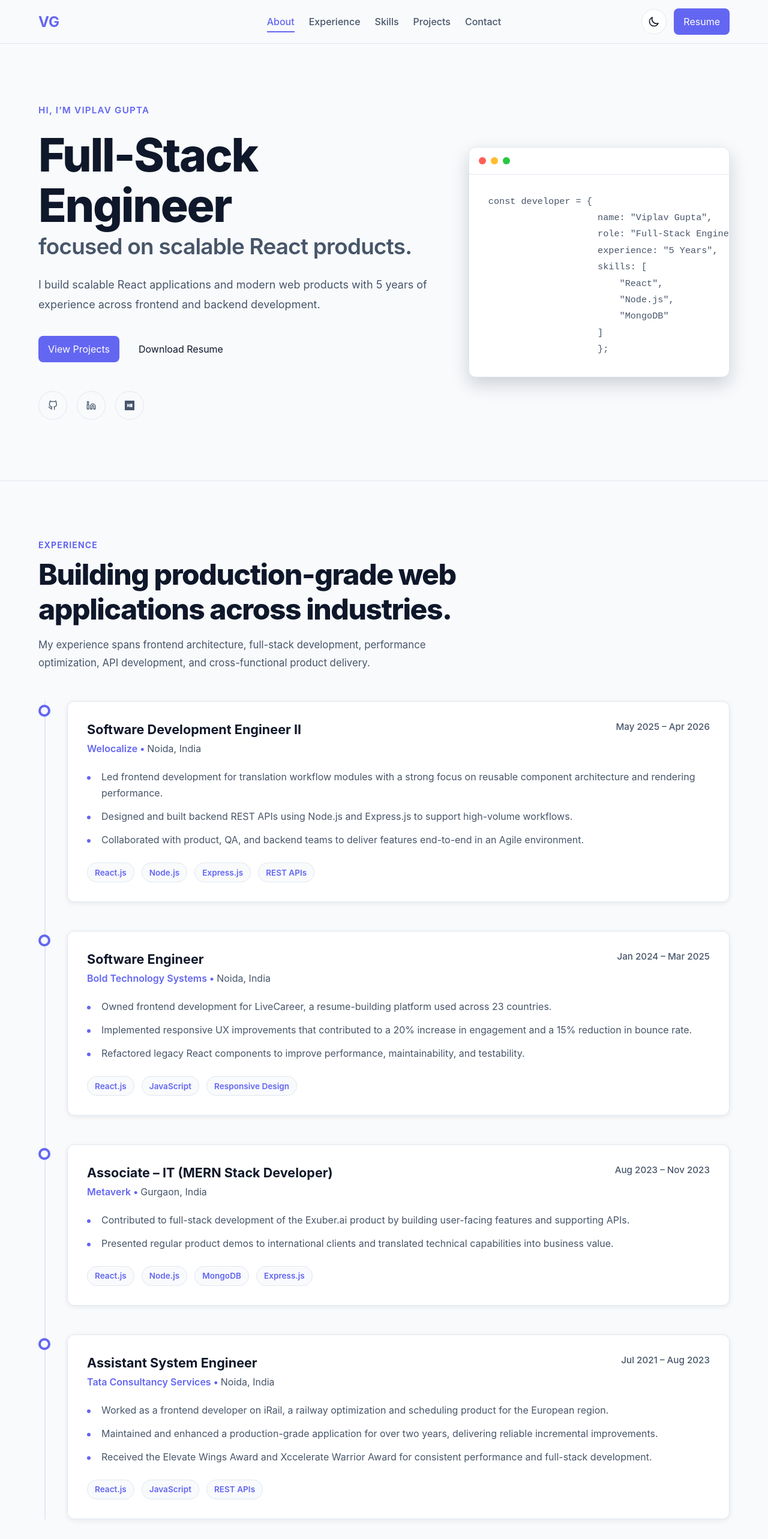
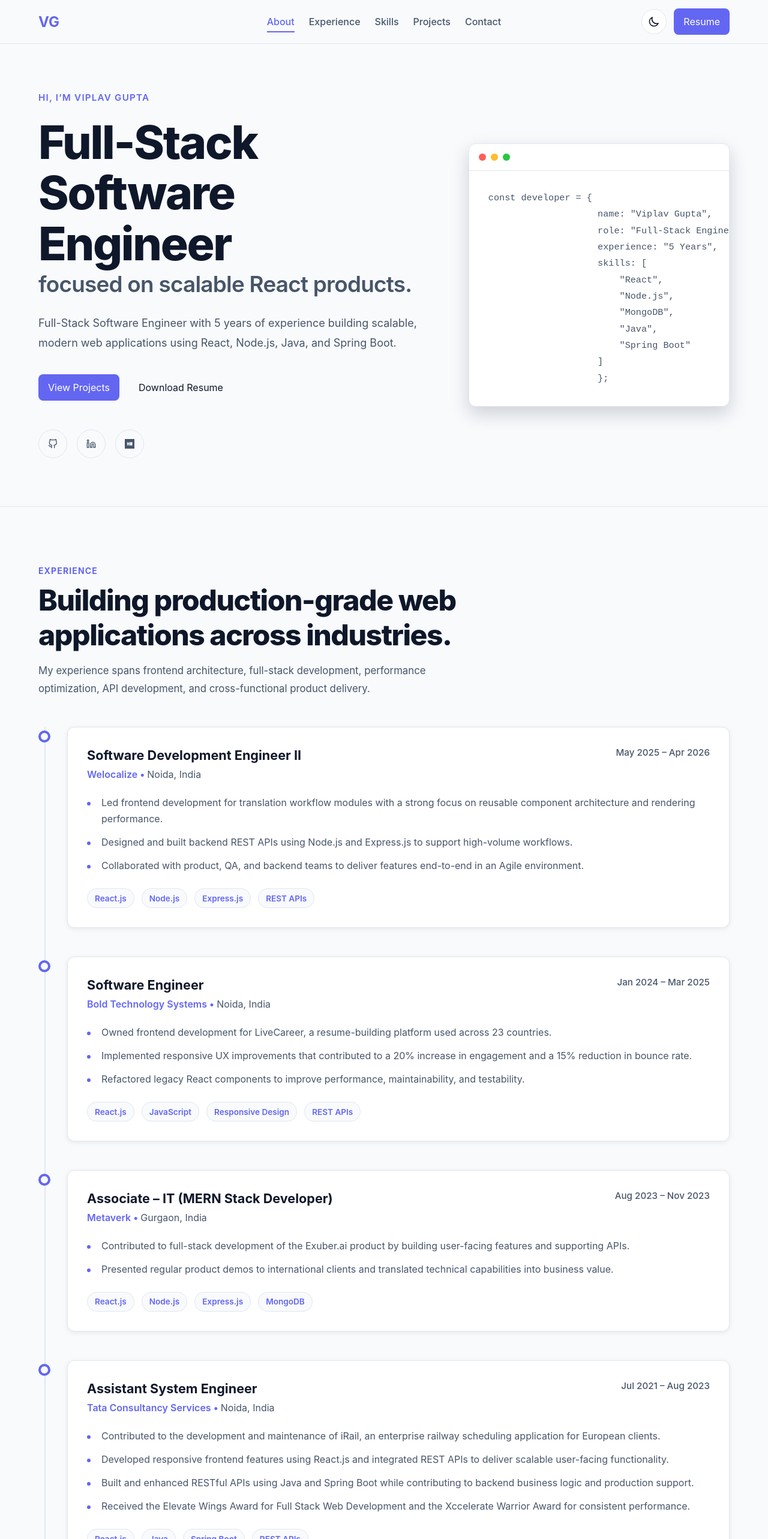
Before and after one commit to viplavg/VG-Portfolio, a React (Vite) app: page / in a window 1280 px wide. Shown: the top 2566 px of the page at 60% size. Built offline with nearby package versions, Linux system fonts and the light colour scheme.

Commit message:
some resume polish and data polishing

```diff
--- a/src/data/experienceData.js
+++ b/src/data/experienceData.js
@@ -18,7 +18,7 @@ export const experienceData = [
     company: "Bold Technology Systems",
     location: "Noida, India",
     duration: "Jan 2024 – Mar 2025",
-    technologies: ["React.js", "JavaScript", "Responsive Design"],
+    technologies: ["React.js", "JavaScript", "Responsive Design", "REST APIs"],
     highlights: [
       "Owned frontend development for LiveCareer, a resume-building platform used across 23 countries.",
       "Implemented responsive UX improvements that contributed to a 20% increase in engagement and a 15% reduction in bounce rate.",
@@ -31,7 +31,7 @@ export const experienceData = [
     company: "Metaverk",
     location: "Gurgaon, India",
     duration: "Aug 2023 – Nov 2023",
-    technologies: ["React.js", "Node.js", "MongoDB", "Express.js"],
+    technologies: ["React.js", "Node.js", "Express.js", "MongoDB"],
     highlights: [
       "Contributed to full-stack development of the Exuber.ai product by building user-facing features and supporting APIs.",
       "Presented regular product demos to international clients and translated technical capabilities into business value.",
@@ -43,11 +43,12 @@ export const experienceData = [
     company: "Tata Consultancy Services",
     location: "Noida, India",
     duration: "Jul 2021 – Aug 2023",
-    technologies: ["React.js", "JavaScript", "REST APIs"],
+    technologies: ["React.js", "Java", "Spring Boot", "REST APIs"],
     highlights: [
-      "Worked as a frontend developer on iRail, a railway optimization and scheduling product for the European region.",
-      "Maintained and enhanced a production-grade application for over two years, delivering reliable incremental improvements.",
-      "Received the Elevate Wings Award and Xccelerate Warrior Award for consistent performance and full-stack development.",
+      "Contributed to the development and maintenance of iRail, an enterprise railway scheduling application for European clients.",
+      "Developed responsive frontend features using React.js and integrated REST APIs to deliver scalable user-facing functionality.",
+      "Built and enhanced RESTful APIs using Java and Spring Boot while contributing to backend business logic and production support.",
+      "Received the Elevate Wings Award for Full Stack Web Development and the Xccelerate Warrior Award for consistent performance.",
     ],
   },
 ];
--- a/src/data/projectsData.js
+++ b/src/data/projectsData.js
@@ -5,14 +5,8 @@ export const projectsData = [
     title: "Customer Support Ticket System",
     description:
       "A full-stack customer support platform that enables users to create, manage, and track support tickets through a role-based workflow. Built with a focus on scalability, maintainability, and real-world support operations.",
-    technologies: [
-      "React",
-      "Node.js",
-      "MongoDB",
-      "React Query",
-      "JWT",
-    ],
-    githubUrl: "",
+    technologies: ["React", "Node.js", "MongoDB", "React Query", "JWT"],
+    githubUrl: "https://github.com/viplavg/Customer-Support-Ticket-System",
     liveUrl: "",
   },
 
@@ -21,16 +15,19 @@ export const projectsData = [
     featured: true,
     title: "Shift Swap Management System",
     description:
-      "A workflow-driven application that allows employees to request shift swaps while managers review and approve requests. Includes authentication, authorization, auditability, and approval lifecycle management.",
+      "A full-stack shift management platform that enables employees to request shift swaps while managers review, approve, or reject requests through a secure workflow. Features role-based authentication, authorization, audit logging, and a complete approval lifecycle designed for real-world workforce management.",
     technologies: [
       "Node.js",
       "Express.js",
       "MongoDB",
       "JWT",
       "REST APIs",
+      "Role-Based Access Control",
     ],
     githubUrl: "https://github.com/viplavg/Swap_Service",
-    liveUrl: "",
+    liveUrl: "https://shiftswap-ui.vercel.app",
+    demoNote:
+      "The backend is deployed on Render's free tier. The initial request after inactivity may take up to 30–60 seconds while the service starts. Subsequent requests respond normally.",
   },
 
   {
@@ -39,12 +36,7 @@ export const projectsData = [
     title: "Personal Portfolio",
     description:
       "A modern developer portfolio built with React featuring reusable components, theme switching, responsive design, and a scalable architecture for showcasing projects and professional experience.",
-    technologies: [
-      "React",
-      "Context API",
-      "CSS",
-      "Vite",
-    ],
+    technologies: ["React", "Context API", "CSS", "Vite"],
     githubUrl: "",
     liveUrl: "",
   },
--- a/src/data/skillsData.js
+++ b/src/data/skillsData.js
@@ -1,44 +1,66 @@
 export const skillsData = [
   {
     id: 1,
+    category: "Programming Languages",
+    skills: [
+      "JavaScript",
+      "TypeScript",
+      "Core Java",
+    ],
+  },
+  {
+    id: 2,
     category: "Frontend",
     skills: [
       "React.js",
       "Next.js",
-      "JavaScript",
-      "TypeScript",
       "HTML5",
       "CSS3",
       "Responsive Design",
-      "Tailwind CSS"
+      "Tailwind CSS",
     ],
   },
   {
-    id: 2,
+    id: 3,
     category: "Backend",
     skills: [
       "Node.js",
       "Express.js",
+      "Spring Boot",
+      "Spring Security",
+      "Spring Data JPA",
+      "Hibernate",
       "REST APIs",
+      "JWT Authentication",
     ],
   },
   {
-    id: 3,
+    id: 4,
     category: "Database",
-    skills: ["MongoDB", "PostgreSQL"],
-  },
-  {
-    id: 4,
-    category: "State Management",
-    skills: ["Redux", "Context API", "Zustand"],
-  },
-  {
-    id: 4,
-    category: "Data Fetching & Caching",
-    skills: ["React Query", "Axios"],
+    skills: [
+      "MongoDB",
+      "PostgreSQL",
+    ],
   },
   {
     id: 5,
+    category: "State Management",
+    skills: [
+      "Redux",
+      "Context API",
+      "Zustand",
+    ],
+  },
+  {
+    id: 6,
+    category: "Data Fetching & Caching",
+    skills: [
+      "React Query",
+      "Axios",
+    ],
+  },
+  {
+    id: 7,
     category: "UI & Styling",
     skills: [
       "Material UI",
@@ -46,12 +68,11 @@ export const skillsData = [
       "React Bootstrap",
       "SASS",
       "CSS Modules",
-      "React-Bootstrap",
-      "Styled Components"
+      "Styled Components",
     ],
   },
   {
-    id: 6,
+    id: 8,
     category: "Tools & Workflow",
     skills: [
       "Git",
@@ -65,13 +86,13 @@ export const skillsData = [
     ],
   },
   {
-    id: 7,
+    id: 9,
     category: "AI-Assisted Development",
     skills: [
-        "Cursor",
-        "Claude Code",
-        "GitHub Copilot",
-        "ChatGPT"
+      "Cursor",
+      "Claude Code",
+      "GitHub Copilot",
+      "ChatGPT",
     ],
   },
 ];
--- a/src/sections/Hero/Hero.jsx
+++ b/src/sections/Hero/Hero.jsx
@@ -10,13 +10,14 @@ const Hero = () => {
           <span className="hero__eyebrow">Hi, I’m Viplav Gupta</span>
 
           <h1 className="hero__title">
-            Full-Stack Engineer
+            Full-Stack Software Engineer
             <span>focused on scalable React products.</span>
           </h1>
 
           <p className="hero__description">
-            I build scalable React applications and modern web products with 5
-            years of experience across frontend and backend development.
+            Full-Stack Software Engineer with 5 years of experience building
+            scalable, modern web applications using React, Node.js, Java, and
+            Spring Boot.
           </p>
 
           <div className="hero__actions">
@@ -77,7 +78,9 @@ const Hero = () => {
                     skills: [
                         "React",
                         "Node.js",
-                        "MongoDB"
+                        "MongoDB",
+                        "Java",
+                        "Spring Boot"
                     ]
                     };`}
             </pre>
--- a/src/sections/Projects/Projects.css
+++ b/src/sections/Projects/Projects.css
@@ -82,6 +82,17 @@
 
   font-size: 0.85rem;
   font-weight: 600;
+}
+
+.project-card__demo-note {
+  margin-top: 1rem;
+  font-size: 0.85rem;
+  line-height: 1.5;
+  color: var(--text-secondary);
+}
+
+.project-card__demo-note strong {
+  color: var(--text-primary);
 }
 
 .project-card__actions {
--- a/src/sections/Projects/Projects.jsx
+++ b/src/sections/Projects/Projects.jsx
@@ -40,6 +40,12 @@ const Projects = () => {
                         <span key={tech}>{tech}</span>
                       ))}
                     </div>
+
+                    {project.demoNote && (
+                      <p className="project-card__demo-note">
+                        <strong>Live Demo Notice:</strong> {project.demoNote}
+                      </p>
+                    )}
 
                     {hasProjectLinks && (
                       <div className="project-card__actions">
```
Also changed, not shown: 1 other file (tests, documents, lock files or other folders).
